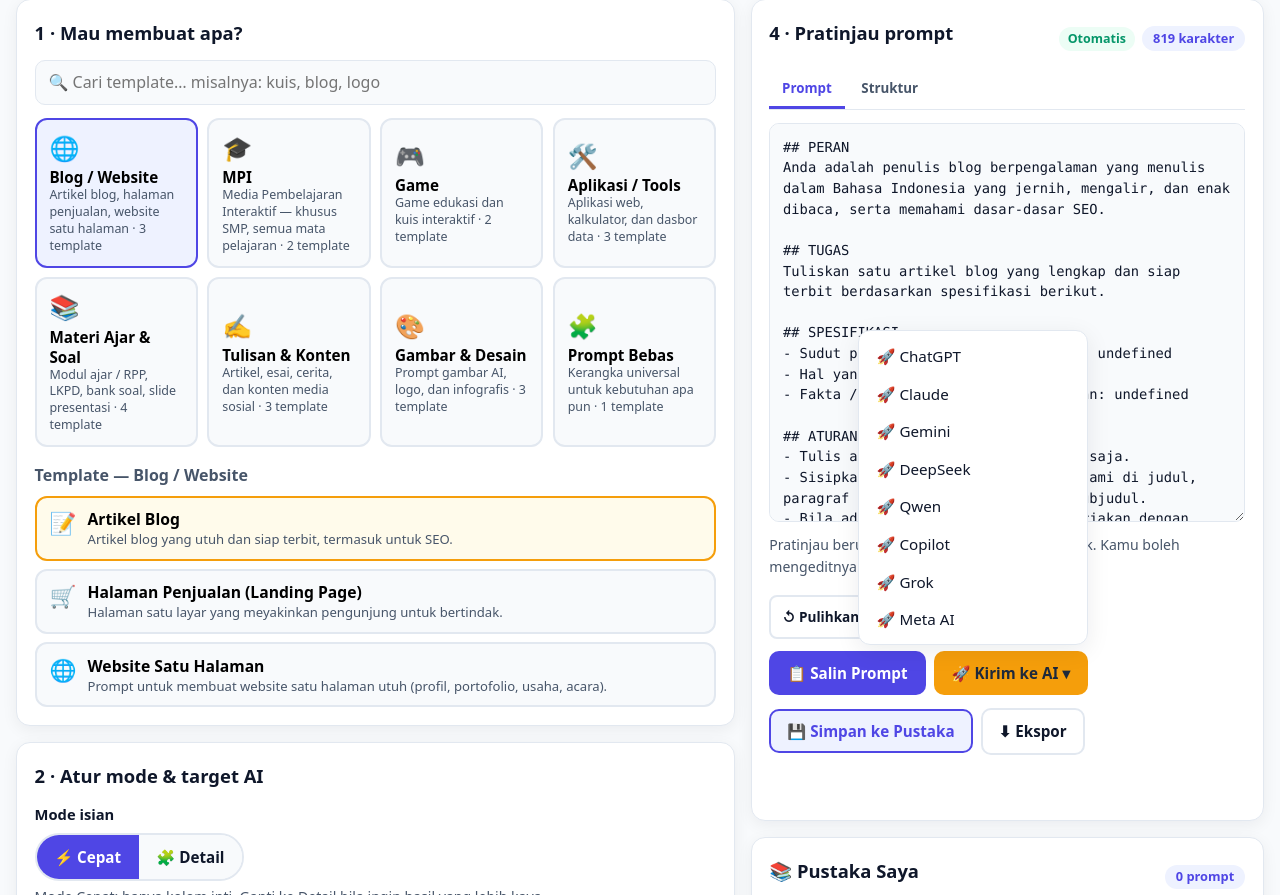
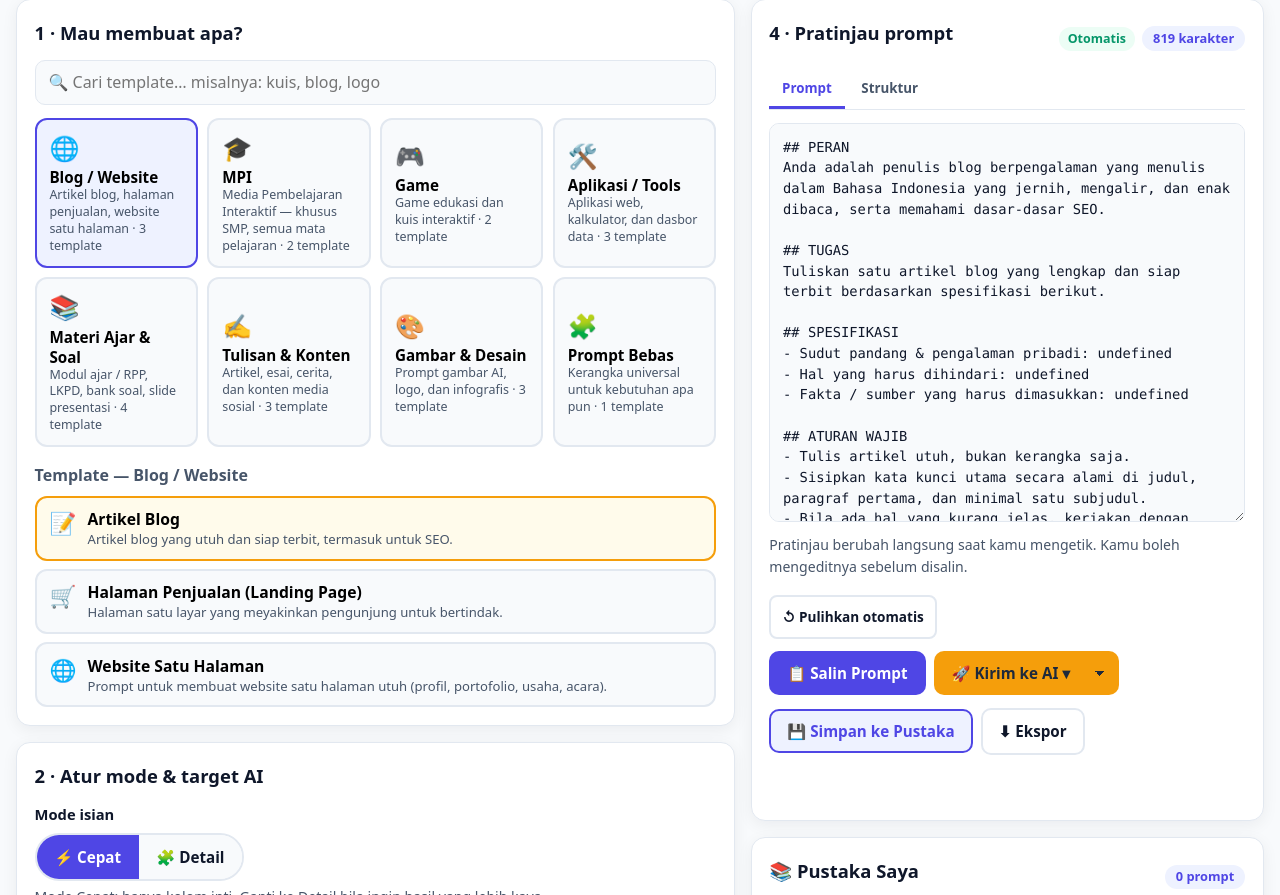
Before and after one commit to aantriono82/prompter, a website: page index.html in a window 1280 px wide. Shown: the part 354-1249 px from the top of the page. Drawn offline with Linux system fonts and the light colour scheme.

Commit message:
Make AI send control a model dropdown

```diff
--- a/index.html
+++ b/index.html
@@ -120,8 +120,10 @@
       <div class="baris-tombol">
         <button id="tombolSalin" class="tombol tombol-utama" type="button">📋 Salin Prompt</button>
         <div class="menu-kirim">
-          <button id="tombolKirim" class="tombol tombol-aksen" type="button" aria-haspopup="true" aria-expanded="false">🚀 Kirim ke AI ▾</button>
-          <div id="menuKirim" class="menu-turun" role="menu" hidden></div>
+          <label class="sr-only" for="pilihKirimAI">Pilih model AI tujuan</label>
+          <select id="pilihKirimAI" class="tombol pilih-kirim" aria-label="Kirim prompt ke AI">
+            <option value="">🚀 Kirim ke AI ▾</option>
+          </select>
         </div>
       </div>
       <div class="baris-tombol">
--- a/script.js
+++ b/script.js
@@ -991,21 +991,15 @@ $('tombolPreviewMobile').addEventListener('click', () => {
   setTimeout(() => $('areaPreview').focus({ preventScroll: true }), 250);
 });
 
-function renderMenuKirim(){
-  const menu = $('menuKirim');
-  menu.innerHTML = '';
+function renderPilihKirimAI(){
+  const pilih = $('pilihKirimAI');
+  pilih.innerHTML = '<option value="">🚀 Kirim ke AI ▾</option>';
   for (const a of TARGET_AI){
     if (!a.url) continue;
-    const b = document.createElement('button');
-    b.type = 'button';
-    b.setAttribute('role', 'menuitem');
-    b.textContent = '🚀 ' + a.nama;
-    b.addEventListener('click', () => {
-      menu.hidden = true;
-      $('tombolKirim').setAttribute('aria-expanded', 'false');
-      kirimKeAI(a);
-    });
-    menu.appendChild(b);
+    const option = document.createElement('option');
+    option.value = a.id;
+    option.textContent = '🚀 ' + a.nama;
+    pilih.appendChild(option);
   }
 }
 async function kirimKeAI(a){
@@ -1024,16 +1018,11 @@ async function kirimKeAI(a){
   const tab = window.open(alamat, '_blank', 'noopener,noreferrer');
   if (!tab) toast('Popup diblokir peramban. Izinkan popup untuk membuka ' + a.nama + '.');
 }
-$('tombolKirim').addEventListener('click', () => {
-  const menu = $('menuKirim');
-  menu.hidden = !menu.hidden;
-  $('tombolKirim').setAttribute('aria-expanded', String(!menu.hidden));
-});
-document.addEventListener('click', e => {
-  if (!e.target.closest('.menu-kirim')){
-    $('menuKirim').hidden = true;
-    $('tombolKirim').setAttribute('aria-expanded', 'false');
-  }
+$('pilihKirimAI').addEventListener('change', e => {
+  const a = TARGET_AI.find(target => target.id === e.target.value);
+  if (!a) return;
+  kirimKeAI(a);
+  e.target.value = '';
 });
 
 /* ---------- Isi contoh & reset ---------- */
@@ -1220,7 +1209,7 @@ renderKategori();
 renderDaftarTemplate();
 renderMode();
 renderTarget();
-renderMenuKirim();
+renderPilihKirimAI();
 renderForm();
 renderPustaka();
 simpanPilihan();
--- a/style.css
+++ b/style.css
@@ -256,17 +256,14 @@ label.tombol.berkas{cursor:pointer}
 .struktur-blok p{margin:0;white-space:pre-wrap;font-family:var(--font-mono);font-size:.82rem;line-height:1.5}
 .status{min-height:1.3em;font-size:.9rem;color:var(--sukses);font-weight:600}
 .menu-kirim{position:relative}
-.menu-turun{
-  position:absolute;right:0;bottom:calc(100% + 6px);z-index:60;min-width:230px;
-  max-height:min(60vh,360px);overflow-y:auto;
-  background:var(--kartu);border:1px solid var(--garis);border-radius:12px;
-  box-shadow:var(--bayang);padding:.4rem;display:flex;flex-direction:column;
+.pilih-kirim{
+  appearance:none;min-width:185px;padding-right:2.2rem!important;
+  background-color:var(--amber);
+  background-image:linear-gradient(45deg,transparent 50%,#1E293B 50%),linear-gradient(135deg,#1E293B 50%,transparent 50%);
+  background-position:calc(100% - 17px) 50%,calc(100% - 12px) 50%;
+  background-size:5px 5px,5px 5px;background-repeat:no-repeat;color:#1E293B;
 }
-.menu-turun button{
-  border:0;background:transparent;color:var(--teks);text-align:left;
-  padding:.55rem .7rem;border-radius:8px;font-size:.95rem;
-}
-.menu-turun button:hover{background:var(--indigo-lembut)}
+.pilih-kirim option{background:var(--kartu);color:var(--teks)}
 .menu-ekspor{position:relative}
 .menu-ekspor summary{list-style:none;cursor:pointer}
 .menu-ekspor summary::-webkit-details-marker{display:none}
```
